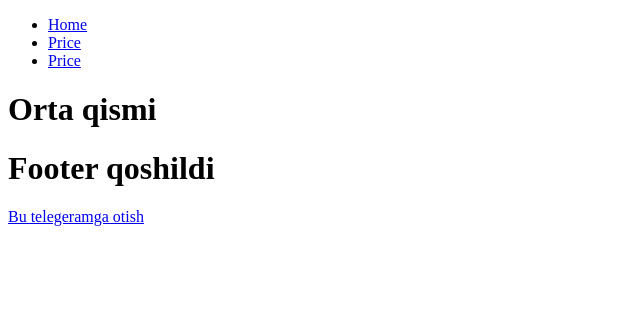
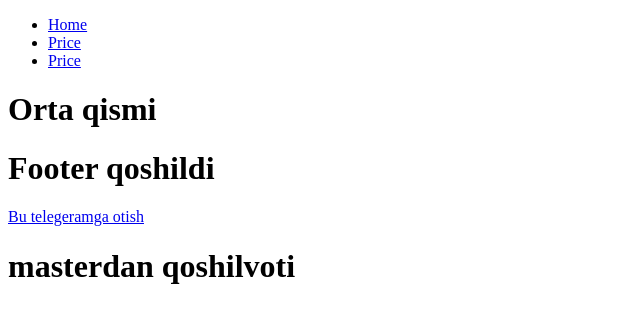
Before and after one commit to kamol9898/kamol, a plain HTML site: page index.html in a window 1280 px wide. Shown: the whole page, without its empty margins (0-640 px from the left). Drawn offline with Linux system fonts and the light colour scheme.

Commit message:
masterdan qoshildi

```diff
--- a/index.html
+++ b/index.html
@@ -32,5 +32,10 @@
         <a href="#">Bu telegeramga otish</a>
     </div>
 
+
+    <div class="box">
+        <h1>masterdan qoshilvoti </h1>
+    </div>
+
 </body>
 </html>
```
